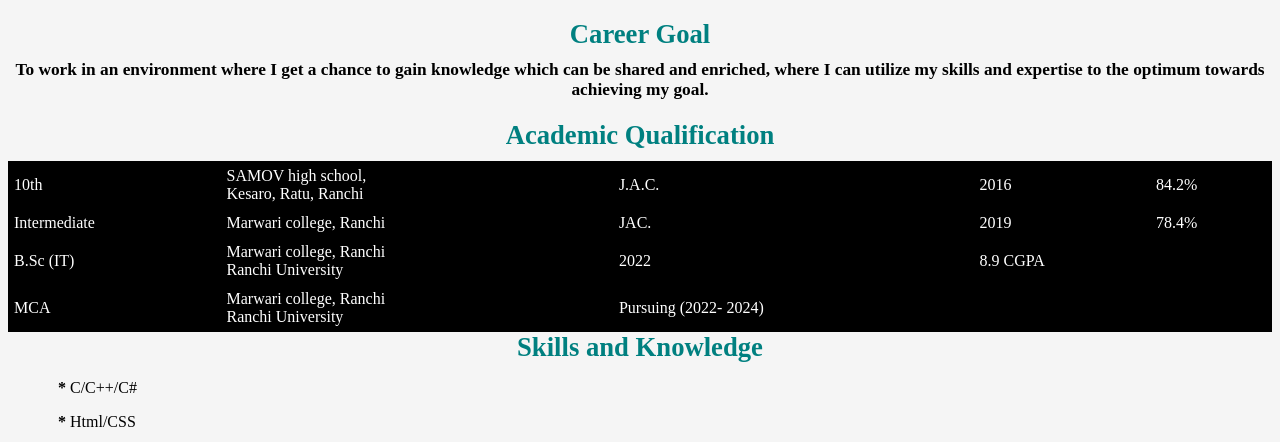
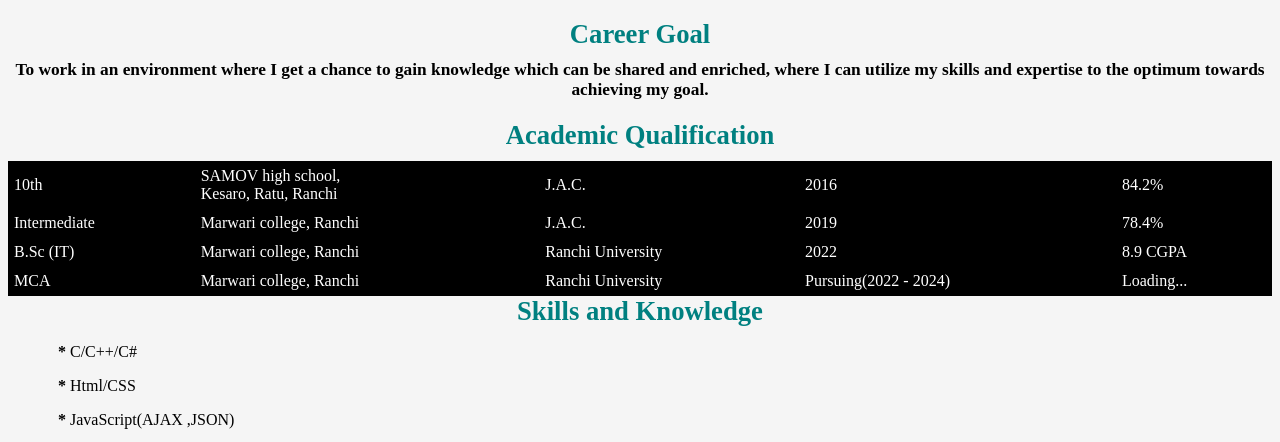
Before and after one commit to sartaj-khan/portfolio, a plain HTML site: page index.html in a window 1280 px wide. Shown: the part 346-788 px from the top of the page. Drawn offline with Linux system fonts and the light colour scheme.

Commit message:
Update index.html

```diff
--- a/index.html
+++ b/index.html
@@ -120,21 +120,23 @@
   <tr>
     <td>Intermediate</td>
     <td>Marwari college, Ranchi</td>
-    <td>JAC.</td>
+    <td>J.A.C.</td>
     <td>2019</td>
     <td>78.4%</td>
   </tr>
   <tr>
     <td>B.Sc (IT)</td>
-    <td>Marwari college, Ranchi<br />Ranchi University</td>
+    <td>Marwari college, Ranchi</td>
+    <td>Ranchi University</td>
     <td>2022</td>
     <td>8.9 CGPA</td>
   </tr>
   <tr>
     <td>MCA</td>
-    <td>Marwari college, Ranchi<br />Ranchi University</td>
-    <td>Pursuing (2022- 2024)</td>
-    <td></td>
+    <td>Marwari college, Ranchi</td>
+    <td>Ranchi University</td>
+    <td>Pursuing(2022 - 2024)</td>
+    <td>Loading...</td>
   </tr>
 </table>
 
```
